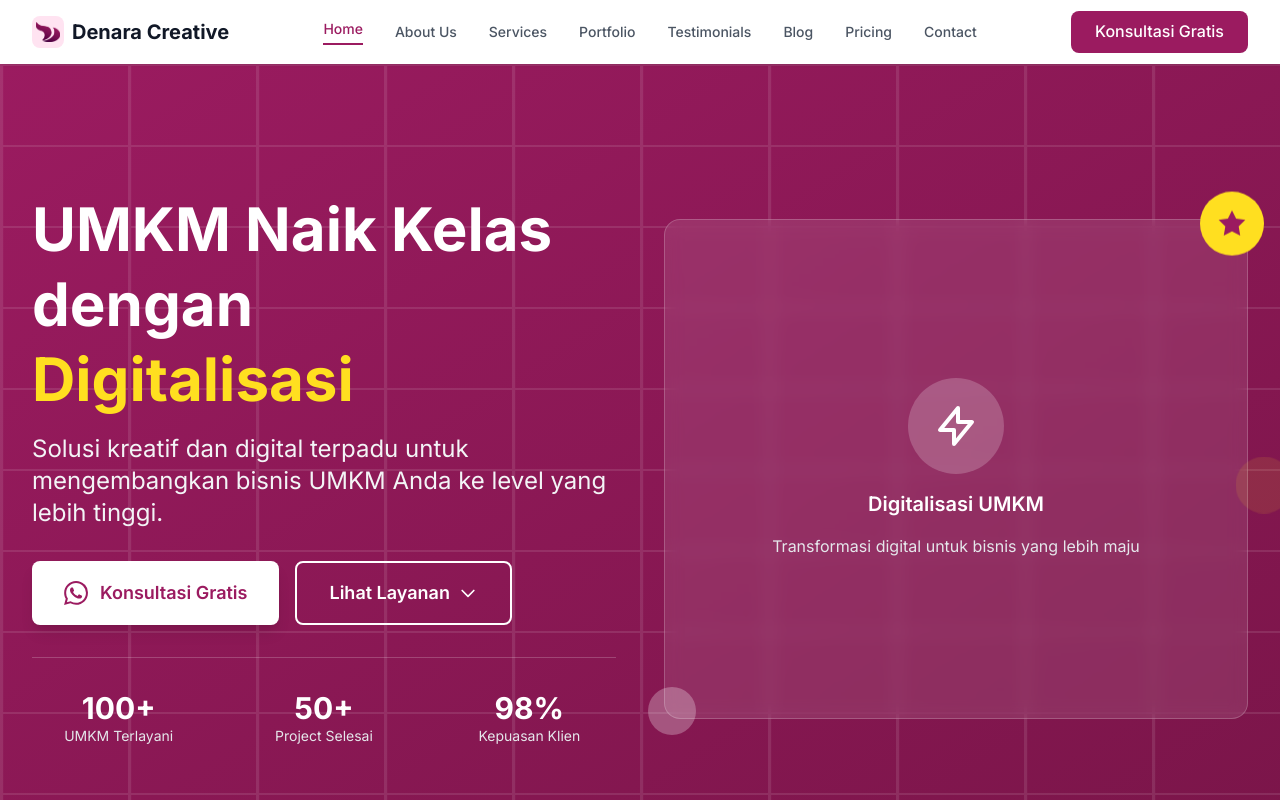
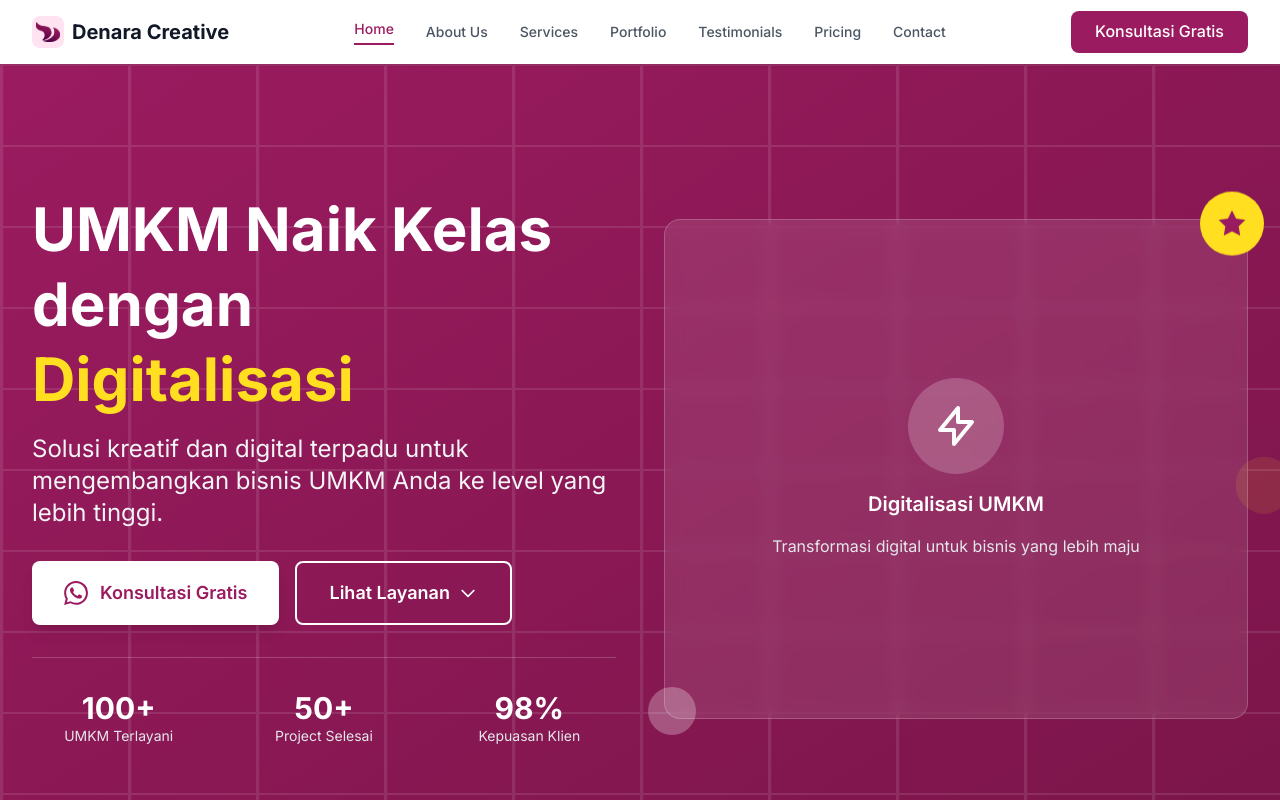
Before and after one commit to wildanwigenta/DenaraCreative, a Next.js app: page / in a window 1280 px wide. Shown: the top 800 px of the page. Built offline with nearby package versions, Linux system fonts and the light colour scheme.

Commit message:
delete blog

```diff
--- a/src/components/Footer.tsx
+++ b/src/components/Footer.tsx
@@ -18,7 +18,6 @@ const Footer = () => {
   const contact = [
     { name: 'Pricing', href: '/pricing' },
     { name: 'Contact', href: '/contact' },
-    { name: 'Blog', href: '/blog' },
     { name: 'Testimonials', href: '/testimonials' },
   ];
 
--- a/src/components/Header.tsx
+++ b/src/components/Header.tsx
@@ -14,7 +14,6 @@ const Header = () => {
     { name: 'Services', href: '/services' },
     { name: 'Portfolio', href: '/portfolio' },
     { name: 'Testimonials', href: '/testimonials' },
-    { name: 'Blog', href: '/blog' },
     { name: 'Pricing', href: '/pricing' },
     { name: 'Contact', href: '/contact' },
   ];
```
